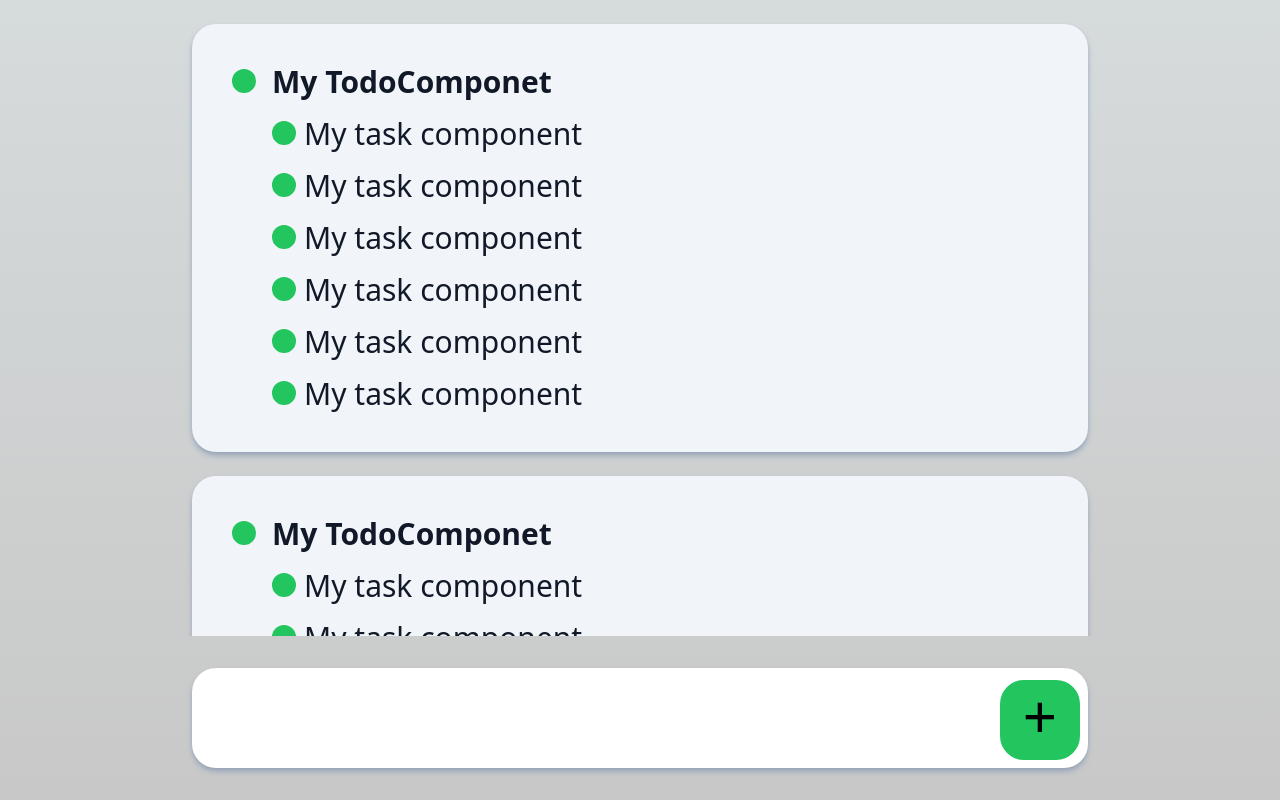
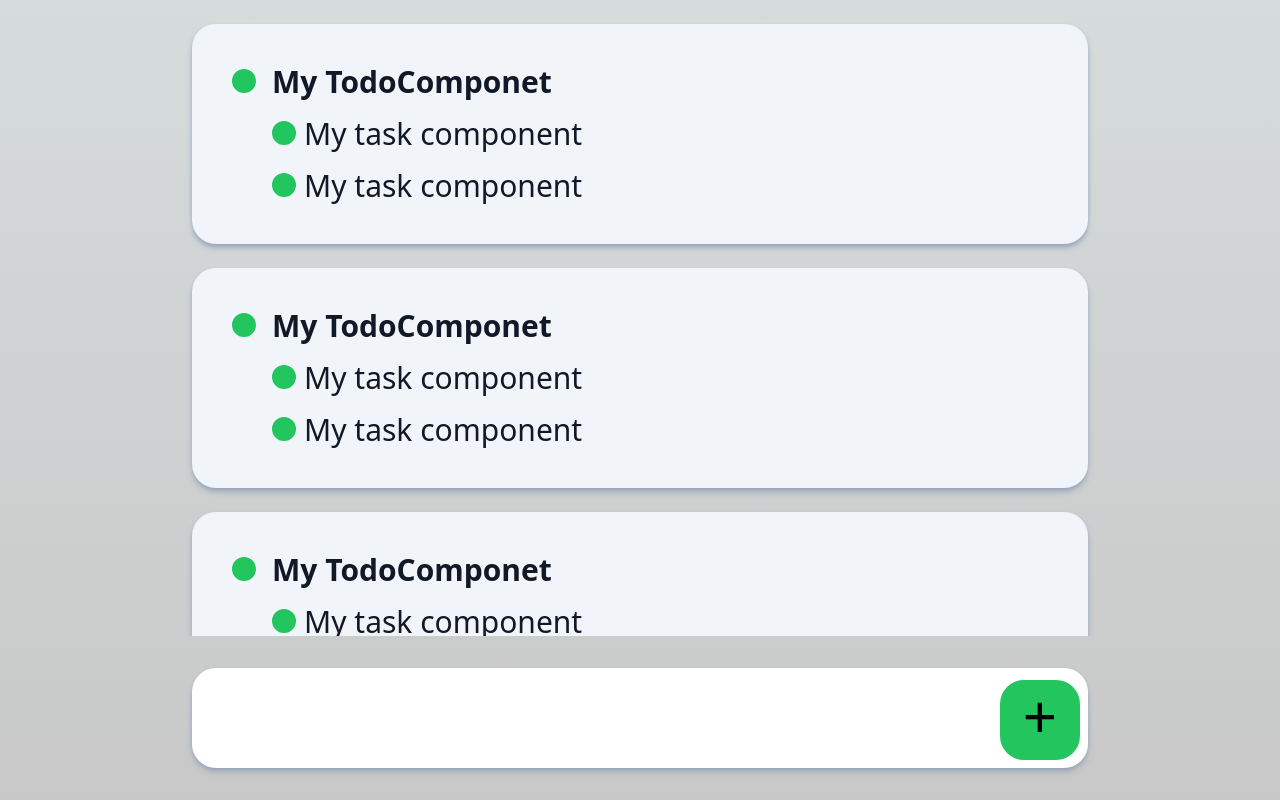
Before and after one commit to andersondavid/super-todo, a Next.js app: page / in a window 1280 px wide. Built offline with nearby package versions, Linux system fonts and the light colour scheme.

Commit message:
Context created

```diff
--- /dev/null
+++ b/src/context/DataTodoContext.tsx
@@ -0,0 +1,76 @@
+import React, { createContext } from "react";
+
+const DataTodo: ToDoContent[] = [
+	{
+		title: "My TodoComponet",
+		_id: "1",
+		tasks: [
+			{ content: "My task component", isComplete: true, _id: "1" },
+			{ content: "My task component", isComplete: true, _id: "1" },
+		],
+	},
+	{
+		title: "My TodoComponet",
+		_id: "1",
+		tasks: [
+			{ content: "My task component", isComplete: true, _id: "1" },
+			{ content: "My task component", isComplete: true, _id: "1" },
+		],
+	},
+	{
+		title: "My TodoComponet",
+		_id: "1",
+		tasks: [
+			{ content: "My task component", isComplete: true, _id: "1" },
+			{ content: "My task component", isComplete: true, _id: "1" },
+		],
+	},
+	{
+		title: "My TodoComponet",
+		_id: "1",
+		tasks: [
+			{ content: "My task component", isComplete: true, _id: "1" },
+			{ content: "My task component", isComplete: true, _id: "1" },
+		],
+	},
+	{
+		title: "My TodoComponet",
+		_id: "1",
+		tasks: [
+			{ content: "My task component", isComplete: true, _id: "1" },
+			{ content: "My task component", isComplete: true, _id: "1" },
+		],
+	},
+	{
+		title: "My TodoComponet",
+		_id: "1",
+		tasks: [
+			{ content: "My task component", isComplete: true, _id: "1" },
+			{ content: "My task component", isComplete: true, _id: "1" },
+		],
+	},
+	{
+		title: "My TodoComponet",
+		_id: "1",
+		tasks: [
+			{ content: "My task component", isComplete: true, _id: "1" },
+			{ content: "My task component", isComplete: true, _id: "1" },
+		],
+	},
+];
+
+export const ContextDataTodo = createContext({
+	DataTodo,
+});
+
+export default function DataTodoContext({
+	children,
+}: {
+	children: JSX.Element;
+}) {
+	return (
+		<ContextDataTodo.Provider value={{ DataTodo }}>
+			{children}
+		</ContextDataTodo.Provider>
+	);
+}
--- a/src/pages/_app.tsx
+++ b/src/pages/_app.tsx
@@ -1,6 +1,11 @@
-import '@/styles/globals.css'
-import type { AppProps } from 'next/app'
+import DataTodoContext from "@/context/DataTodoContext";
+import "@/styles/globals.css";
+import type { AppProps } from "next/app";
 
 export default function App({ Component, pageProps }: AppProps) {
-  return <Component {...pageProps} />
+	return (
+		<DataTodoContext>
+			<Component {...pageProps} />
+		</DataTodoContext>
+	);
 }
--- a/src/pages/index.tsx
+++ b/src/pages/index.tsx
@@ -1,40 +1,14 @@
 import InputAdd from "@/components/InputAdd";
 import ContainerTodo from "@/components/ContainerTodos";
-
-const allTodos = [{
-	title: "My TodoComponet",
-	_id: "1",
-	tasks: [{content: "My task component", isComplete: true, _id: "1" }, {content: "My task component", isComplete: true, _id: "1" }, {content: "My task component", isComplete: true, _id: "1" }, {content: "My task component", isComplete: true, _id: "1" }, {content: "My task component", isComplete: true, _id: "1" }, {content: "My task component", isComplete: true, _id: "1" }, ],
-},{
-	title: "My TodoComponet",
-	_id: "1",
-	tasks: [{content: "My task component", isComplete: true, _id: "1" }, {content: "My task component", isComplete: true, _id: "1" }, {content: "My task component", isComplete: true, _id: "1" }, {content: "My task component", isComplete: true, _id: "1" }, {content: "My task component", isComplete: true, _id: "1" }, {content: "My task component", isComplete: true, _id: "1" }, ],
-},{
-	title: "My TodoComponet",
-	_id: "1",
-	tasks: [{content: "My task component", isComplete: true, _id: "1" }, {content: "My task component", isComplete: true, _id: "1" }, {content: "My task component", isComplete: true, _id: "1" }, {content: "My task component", isComplete: true, _id: "1" }, {content: "My task component", isComplete: true, _id: "1" }, {content: "My task component", isComplete: true, _id: "1" }, ],
-},{
-	title: "My TodoComponet",
-	_id: "1",
-	tasks: [{content: "My task component", isComplete: true, _id: "1" }, {content: "My task component", isComplete: true, _id: "1" }, {content: "My task component", isComplete: true, _id: "1" }, {content: "My task component", isComplete: true, _id: "1" }, {content: "My task component", isComplete: true, _id: "1" }, {content: "My task component", isComplete: true, _id: "1" }, ],
-},{
-	title: "My TodoComponet",
-	_id: "1",
-	tasks: [{content: "My task component", isComplete: true, _id: "1" }, {content: "My task component", isComplete: true, _id: "1" }, {content: "My task component", isComplete: true, _id: "1" }, {content: "My task component", isComplete: true, _id: "1" }, {content: "My task component", isComplete: true, _id: "1" }, {content: "My task component", isComplete: true, _id: "1" }, ],
-},{
-	title: "My TodoComponet",
-	_id: "1",
-	tasks: [{content: "My task component", isComplete: true, _id: "1" }, {content: "My task component", isComplete: true, _id: "1" }, {content: "My task component", isComplete: true, _id: "1" }, {content: "My task component", isComplete: true, _id: "1" }, {content: "My task component", isComplete: true, _id: "1" }, {content: "My task component", isComplete: true, _id: "1" }, ],
-},{
-	title: "My TodoComponet",
-	_id: "1",
-	tasks: [{content: "My task component", isComplete: true, _id: "1" }, {content: "My task component", isComplete: true, _id: "1" }, {content: "My task component", isComplete: true, _id: "1" }, {content: "My task component", isComplete: true, _id: "1" }, {content: "My task component", isComplete: true, _id: "1" }, {content: "My task component", isComplete: true, _id: "1" }, ],
-},];
+import { useContext } from "react";
+import { ContextDataTodo } from "@/context/DataTodoContext";
 
 export default function Home() {
+	const allTodos = useContext(ContextDataTodo);
+
 	return (
 		<main className={`flex h-screen flex-col items-center justify-between`}>
-			<ContainerTodo allTodos={allTodos}/>
+			<ContainerTodo allTodos={allTodos.DataTodo} />
 			<InputAdd />
 		</main>
 	);
```
